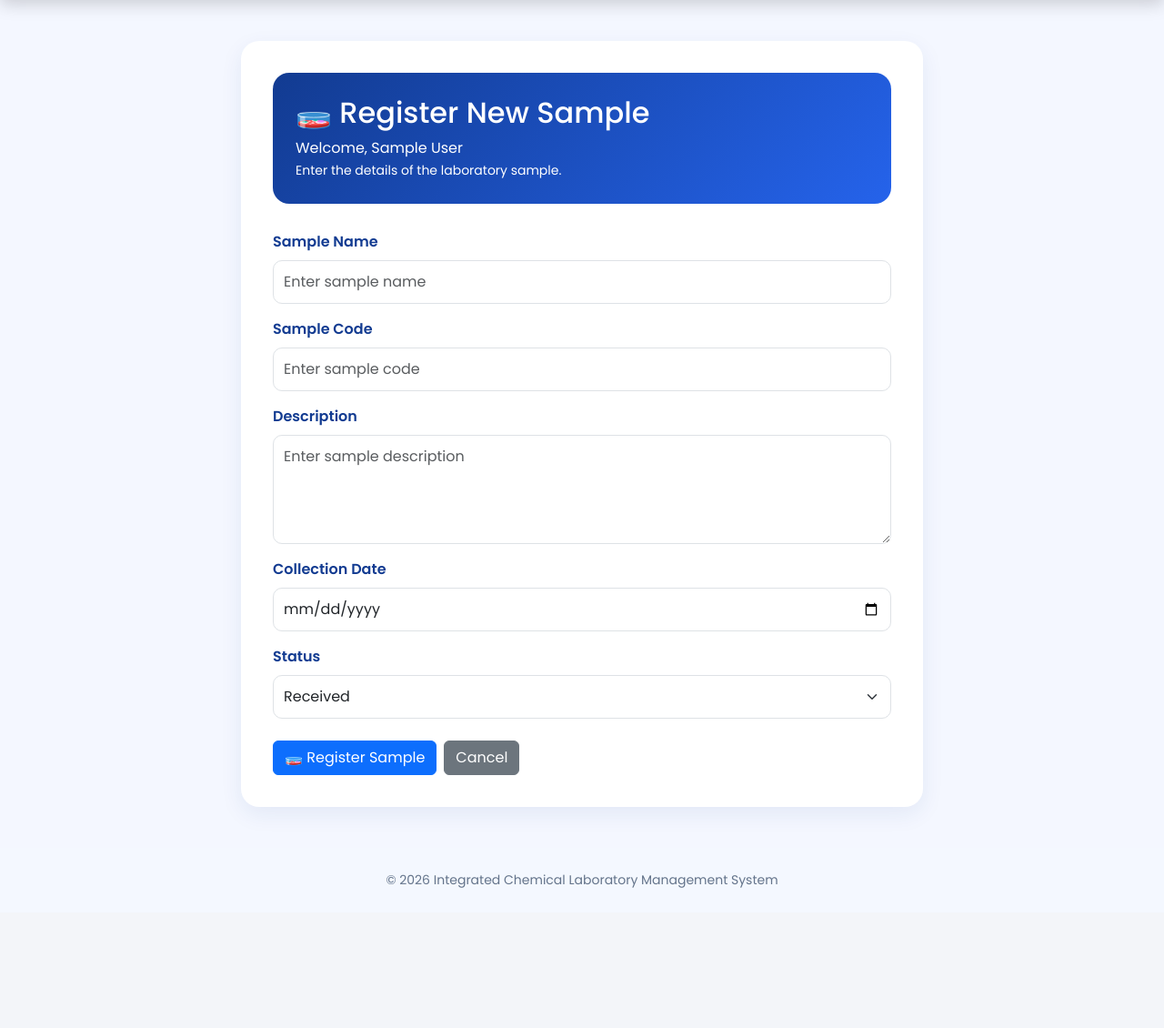
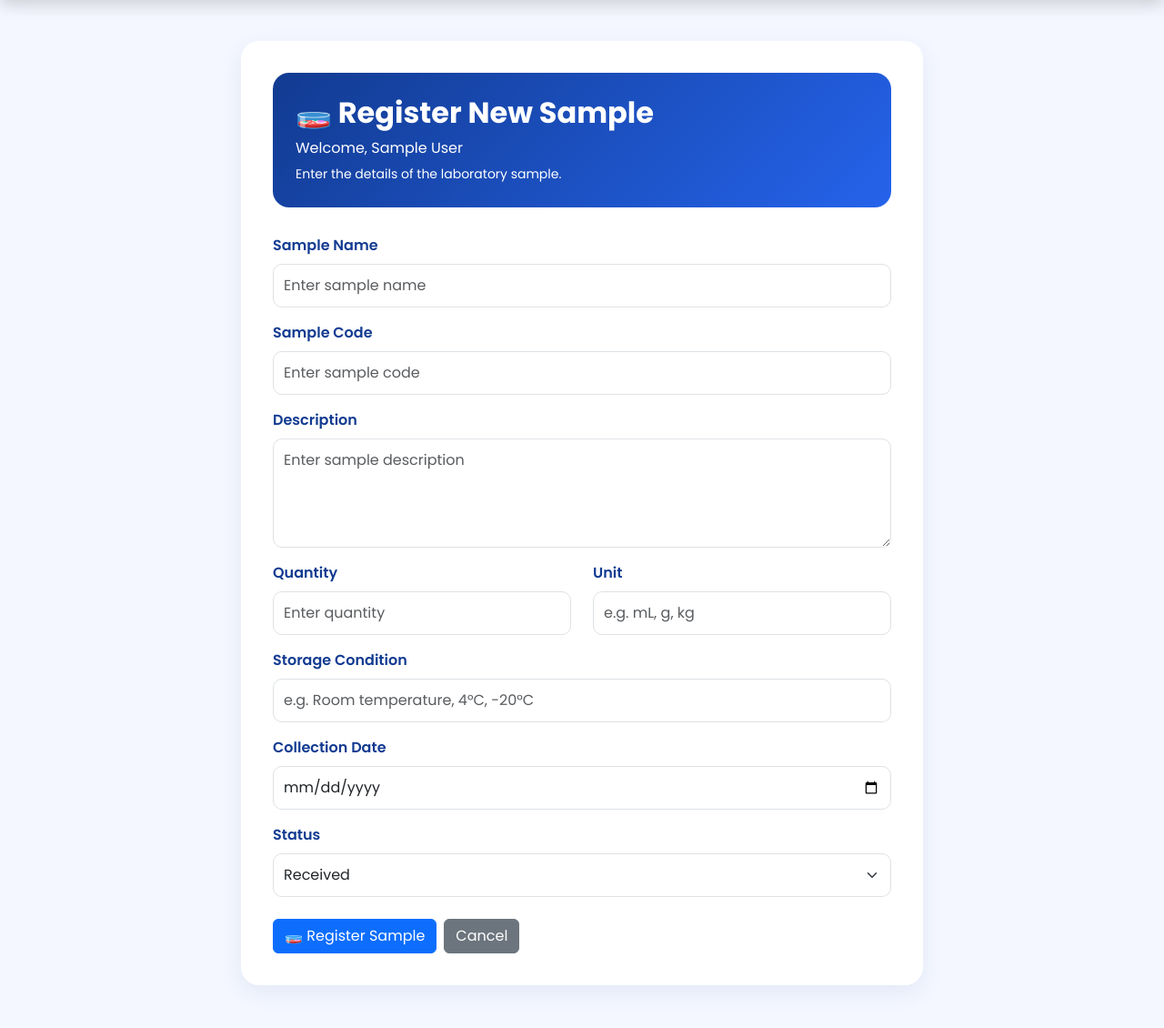
Before and after one commit to fathima-lab/IntegratedChemicalLab, a Django app: page /samples/create/ in a window 1280 px wide. Shown: the part 92-1222 px from the top of the page at 91% size. Before the commit the page ends 1068 px from the top, so only its background shows below. Run offline with Django 5.2, Linux system fonts and the light colour scheme; the visitor is signed in with stand-in values (Sample User, id 1).

Commit message:
Add sample quantity unit and storage condition

```diff
--- a/samples/forms.py
+++ b/samples/forms.py
@@ -5,51 +5,59 @@ from .models import Sample
 class SampleForm(forms.ModelForm):
 
     class Meta:
-
         model = Sample
 
         fields = [
             'name',
             'sample_code',
             'description',
+            'quantity',
+            'unit',
+            'storage_condition',
             'collection_date',
             'status',
         ]
 
         widgets = {
+            'name': forms.TextInput(attrs={
+                'class': 'form-control',
+                'placeholder': 'Enter sample name',
+            }),
 
-            'name': forms.TextInput(
-                attrs={
-                    'class': 'form-control',
-                    'placeholder': 'Enter sample name'
-                }
-            ),
+            'sample_code': forms.TextInput(attrs={
+                'class': 'form-control',
+                'placeholder': 'Enter sample code',
+            }),
 
-            'sample_code': forms.TextInput(
-                attrs={
-                    'class': 'form-control',
-                    'placeholder': 'Enter sample code'
-                }
-            ),
+            'description': forms.Textarea(attrs={
+                'class': 'form-control',
+                'placeholder': 'Enter sample description',
+                'rows': 4,
+            }),
 
-            'description': forms.Textarea(
-                attrs={
-                    'class': 'form-control',
-                    'rows': 4,
-                    'placeholder': 'Enter sample description'
-                }
-            ),
+            'quantity': forms.NumberInput(attrs={
+                'class': 'form-control',
+                'placeholder': 'Enter quantity',
+                'step': 'any',
+                'min': '0',
+            }),
 
-            'collection_date': forms.DateInput(
-                attrs={
-                    'class': 'form-control',
-                    'type': 'date'
-                }
-            ),
+            'unit': forms.TextInput(attrs={
+                'class': 'form-control',
+                'placeholder': 'e.g. mL, g, kg',
+            }),
 
-            'status': forms.Select(
-                attrs={
-                    'class': 'form-select'
-                }
-            ),
+            'storage_condition': forms.TextInput(attrs={
+                'class': 'form-control',
+                'placeholder': 'e.g. Room temperature, 4°C, -20°C',
+            }),
+
+            'collection_date': forms.DateInput(attrs={
+                'class': 'form-control',
+                'type': 'date',
+            }),
+
+            'status': forms.Select(attrs={
+                'class': 'form-select',
+            }),
         }
--- a/samples/models.py
+++ b/samples/models.py
@@ -30,6 +30,22 @@ class Sample(models.Model):
     description = models.TextField(
         blank=True
     )
+    quantity = models.DecimalField(
+        max_digits=10,
+        decimal_places=2,
+        null=True,
+        blank=True
+   )
+
+    unit = models.CharField(
+        max_length=50,
+        blank=True
+    )
+
+    storage_condition = models.CharField(
+        max_length=255,
+        blank=True
+    )
 
     collection_date = models.DateField()
 
--- a/templates/create_sample.html
+++ b/templates/create_sample.html
@@ -31,6 +31,11 @@ Register Sample | ICLMS
         margin-bottom: 30px;
     }
 
+    .sample-header h2 {
+        font-weight: 700;
+        margin-bottom: 8px;
+    }
+
     .form-label {
         font-weight: 600;
         color: #123b91;
@@ -40,6 +45,12 @@ Register Sample | ICLMS
     .form-select {
         border-radius: 10px;
         padding: 11px;
+    }
+
+    .form-control:focus,
+    .form-select:focus {
+        border-color: #2563eb;
+        box-shadow: 0 0 0 .2rem rgba(37, 99, 235, .15);
     }
 
 </style>
@@ -57,7 +68,7 @@ Register Sample | ICLMS
                 🧫 Register New Sample
             </h2>
 
-            <p class="mb-0">
+            <p class="mb-1">
                 Welcome,
                 {{ request.user.get_full_name|default:request.user.username }}
             </p>
@@ -79,9 +90,7 @@ Register Sample | ICLMS
             {% if form.non_field_errors %}
 
                 <div class="alert alert-danger">
-
                     {{ form.non_field_errors }}
-
                 </div>
 
             {% endif %}
@@ -98,11 +107,9 @@ Register Sample | ICLMS
                 {{ form.name }}
 
                 {% if form.name.errors %}
-
                     <div class="text-danger small">
                         {{ form.name.errors }}
                     </div>
-
                 {% endif %}
 
             </div>
@@ -119,11 +126,9 @@ Register Sample | ICLMS
                 {{ form.sample_code }}
 
                 {% if form.sample_code.errors %}
-
                     <div class="text-danger small">
                         {{ form.sample_code.errors }}
                     </div>
-
                 {% endif %}
 
             </div>
@@ -140,11 +145,68 @@ Register Sample | ICLMS
                 {{ form.description }}
 
                 {% if form.description.errors %}
-
                     <div class="text-danger small">
                         {{ form.description.errors }}
                     </div>
+                {% endif %}
 
+            </div>
+
+
+            <!-- QUANTITY + UNIT -->
+
+            <div class="row">
+
+                <div class="col-md-6 mb-3">
+
+                    <label class="form-label">
+                        Quantity
+                    </label>
+
+                    {{ form.quantity }}
+
+                    {% if form.quantity.errors %}
+                        <div class="text-danger small">
+                            {{ form.quantity.errors }}
+                        </div>
+                    {% endif %}
+
+                </div>
+
+
+                <div class="col-md-6 mb-3">
+
+                    <label class="form-label">
+                        Unit
+                    </label>
+
+                    {{ form.unit }}
+
+                    {% if form.unit.errors %}
+                        <div class="text-danger small">
+                            {{ form.unit.errors }}
+                        </div>
+                    {% endif %}
+
+                </div>
+
+            </div>
+
+
+            <!-- STORAGE CONDITION -->
+
+            <div class="mb-3">
+
+                <label class="form-label">
+                    Storage Condition
+                </label>
+
+                {{ form.storage_condition }}
+
+                {% if form.storage_condition.errors %}
+                    <div class="text-danger small">
+                        {{ form.storage_condition.errors }}
+                    </div>
                 {% endif %}
 
             </div>
@@ -161,11 +223,9 @@ Register Sample | ICLMS
                 {{ form.collection_date }}
 
                 {% if form.collection_date.errors %}
-
                     <div class="text-danger small">
                         {{ form.collection_date.errors }}
                     </div>
-
                 {% endif %}
 
             </div>
@@ -182,11 +242,9 @@ Register Sample | ICLMS
                 {{ form.status }}
 
                 {% if form.status.errors %}
-
                     <div class="text-danger small">
                         {{ form.status.errors }}
                     </div>
-
                 {% endif %}
 
             </div>
```
